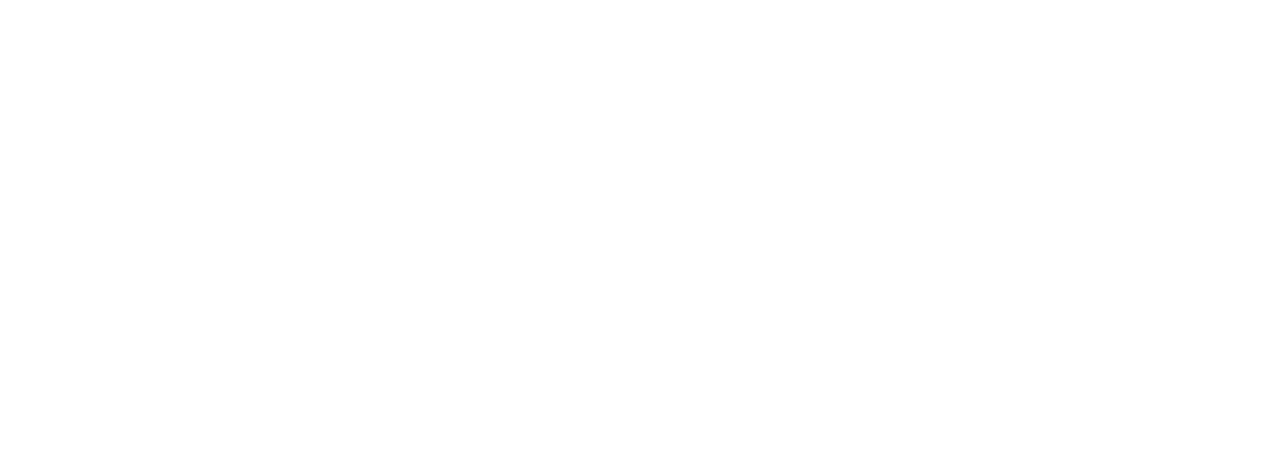
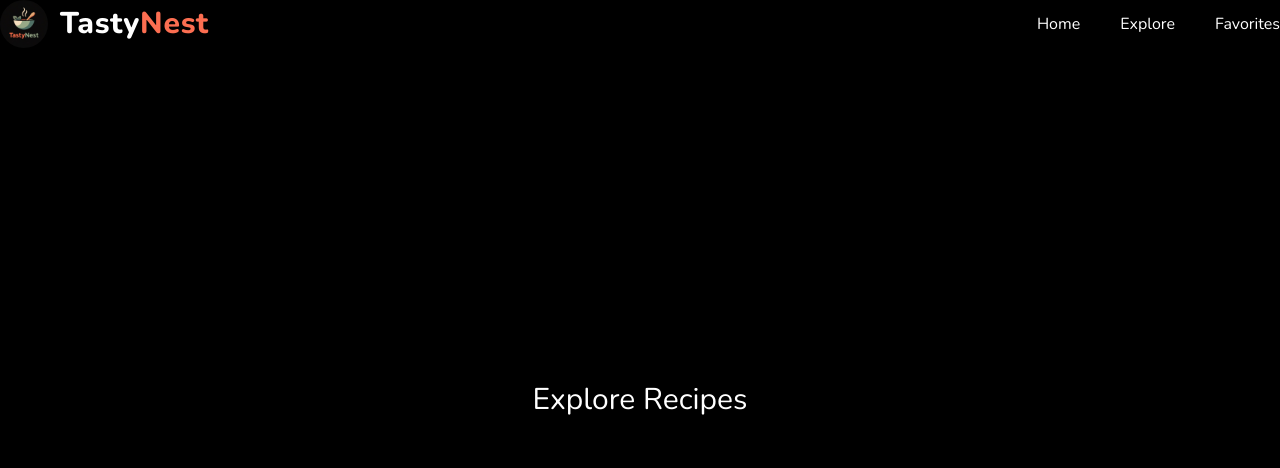
Before and after one commit to khannsameer/Recipe_App, a React (Vite) app: page /explore in a window 1280 px wide. Before the commit this address had no page. Shown: the top 468 px of the page. Built offline with nearby package versions, Linux system fonts and the light colour scheme.

Commit message:
modified in recipe.jsx and add two new file favorites.jsx and recipies.jsx

```diff
--- a/src/App.jsx
+++ b/src/App.jsx
@@ -3,7 +3,7 @@
 import Navbar from "./components/Navbar";
 import Footer from "./components/Footer";
 import RecipeDetails from "./Pages/RecipeDetails";
-import Recipes from "./Pages/Recipes"; // ✅ Create this page
+import Explore from "./Pages/Explore";
 import Favorites from "./Pages/Favorites"; // ✅ Create this page
 
 const Layout = () => {
@@ -23,8 +23,8 @@
     <Routes>
       <Route path="/" element={<Layout />}>
         <Route index element={<Home />} />
-        <Route path="recipes" element={<Recipes />} /> {/* ✅ Added */}
-        <Route path="favorites" element={<Favorites />} /> {/* ✅ Added */}
+        <Route path="explore" element={<Explore />} />
+        <Route path="favorites" element={<Favorites />} />
         <Route path="recipe/:id" element={<RecipeDetails />} />
       </Route>
     </Routes>
--- a/src/Pages/Recipes.jsx
+++ b/src/Pages/Explore.jsx
@@ -1,4 +1,4 @@
-const Recipes = () => {
+const Explore = () => {
   return (
     <div className="text-white text-3xl flex justify-center items-center min-h-screen">
       <h1>Explore Recipes</h1>
@@ -6,4 +6,4 @@
   );
 };
 
-export default Recipes;
+export default Explore;
```
